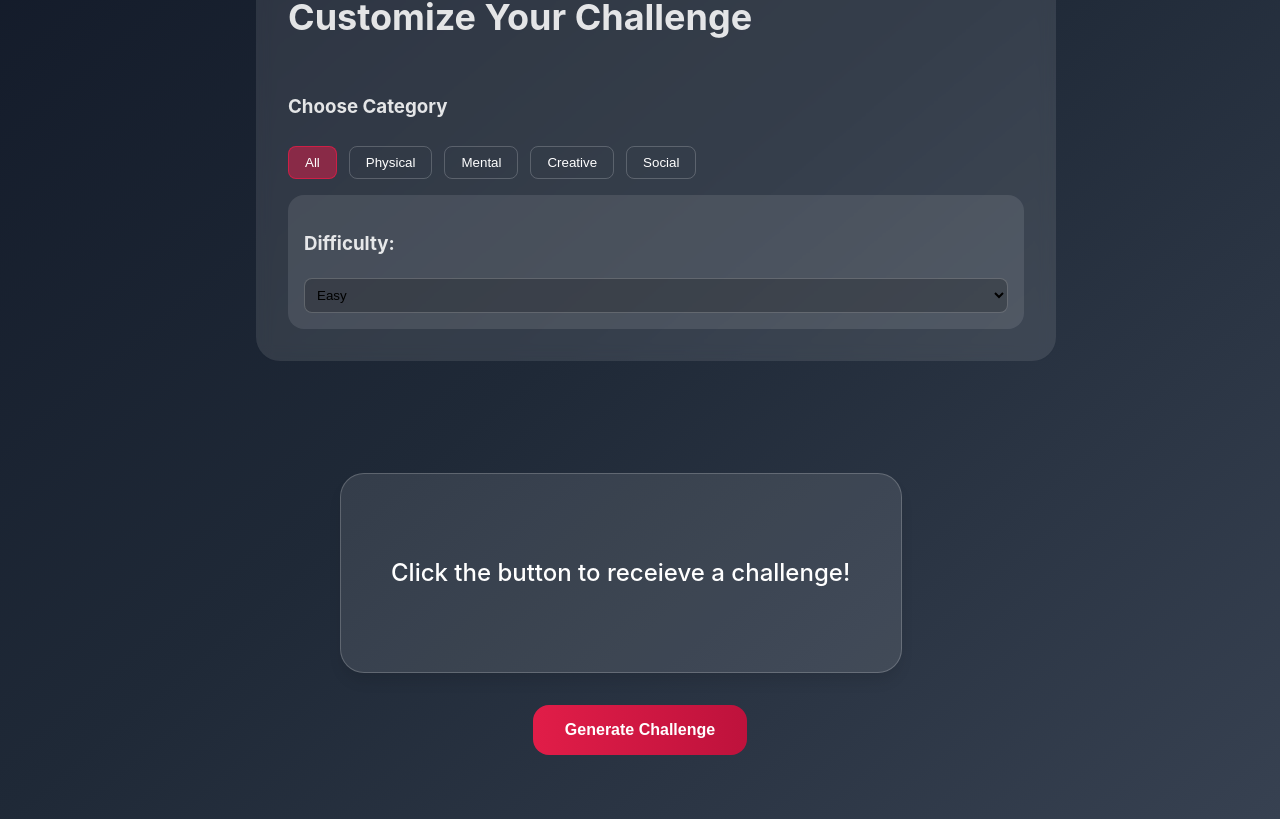
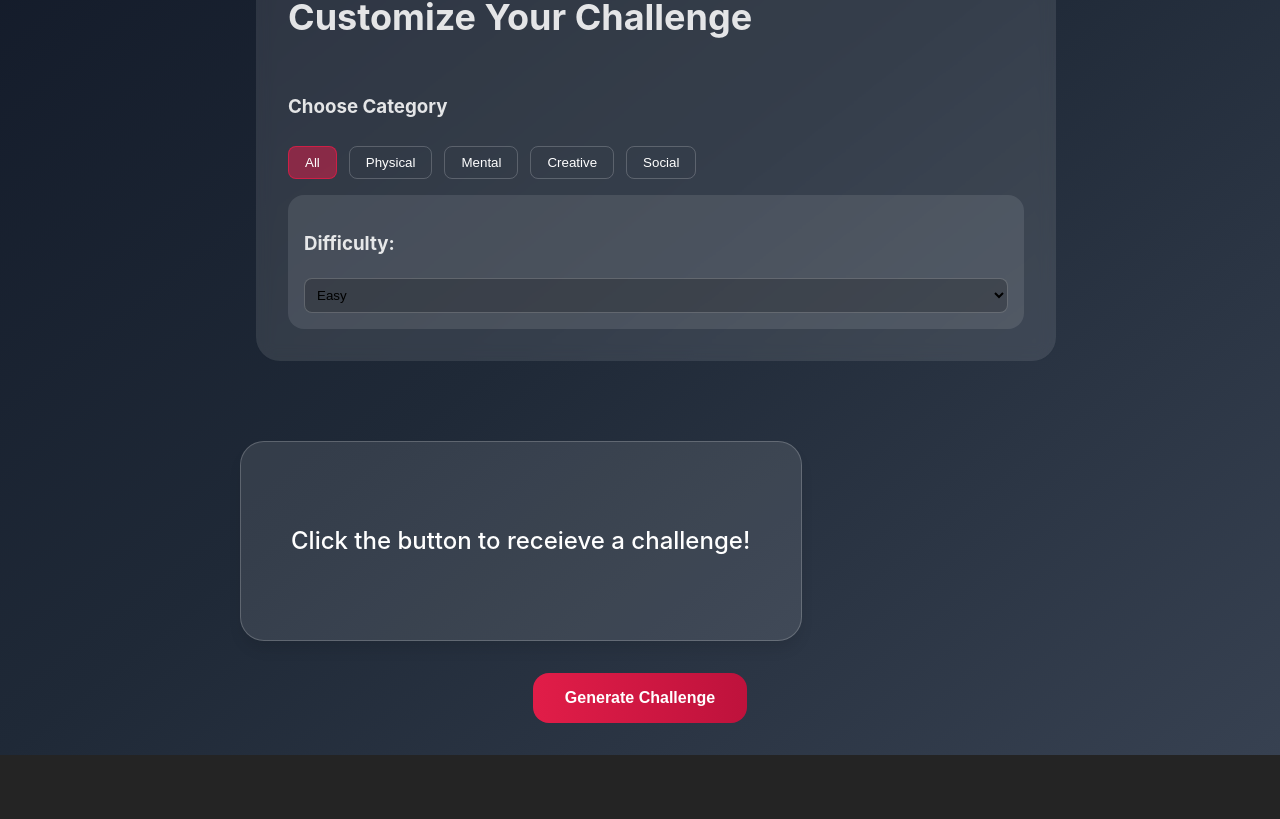
Before and after one commit to robertoandino/challenge-me, a React (Vite) app: page / in a window 1280 px wide. Shown: the part 255-1074 px from the top of the page. After the commit the page ends 1010 px from the top, so only its background shows below. Built offline with nearby package versions, Linux system fonts and the light colour scheme.

Commit message:
Refactor challenge section styles and enhance hover effects for challenge boxes

```diff
--- a/src/pages/Home.css
+++ b/src/pages/Home.css
@@ -76,13 +76,7 @@
     margin-bottom: 1rem;
 }
 
-.challenge-section {
-    width: 100%;
-    max-width: 600px;
-    margin: 2rem auto;
-    padding: 0 1rem;
-}
-
+/* Challenge Section */
 .challenge-container {
     display: flex;
     flex-direction: column;
@@ -90,10 +84,6 @@
     opacity: 0;
     transform: translateY(20px);
     animation: slideUp 0.5s ease forwards;
-}
-
-.has-generated {
-
 }
 
 .challenge-box {
@@ -109,8 +99,14 @@
     justify-content: center;
 }
 
+.challenge-box:hover {
+    transform: translateY(-2px);
+    border-color: rgba(225, 29, 72, 0.3);
+    box-shadow: 0 20px 25px -5px rgba(0, 0, 0, 0.1);
+}
+
 .challenge-box-generated {
-
+    animation: popIn 0.5s ease;
 }
 
 .challenge-text {
```
